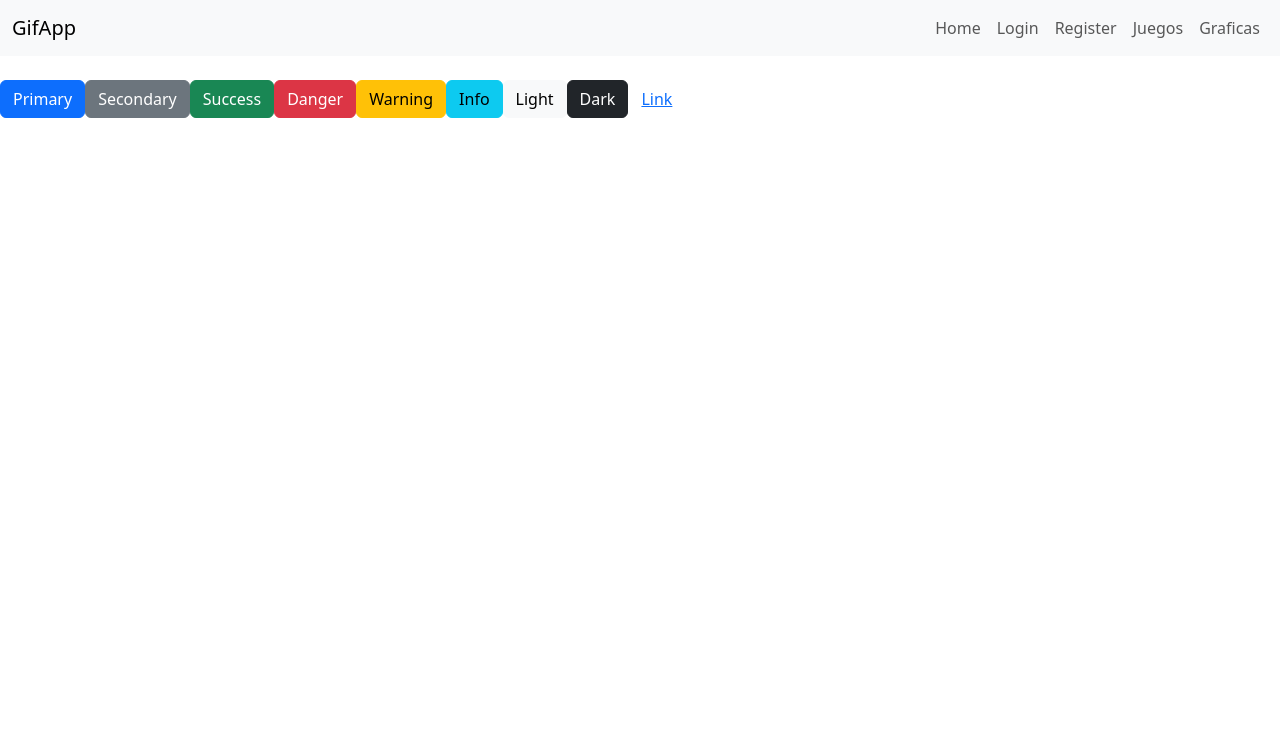
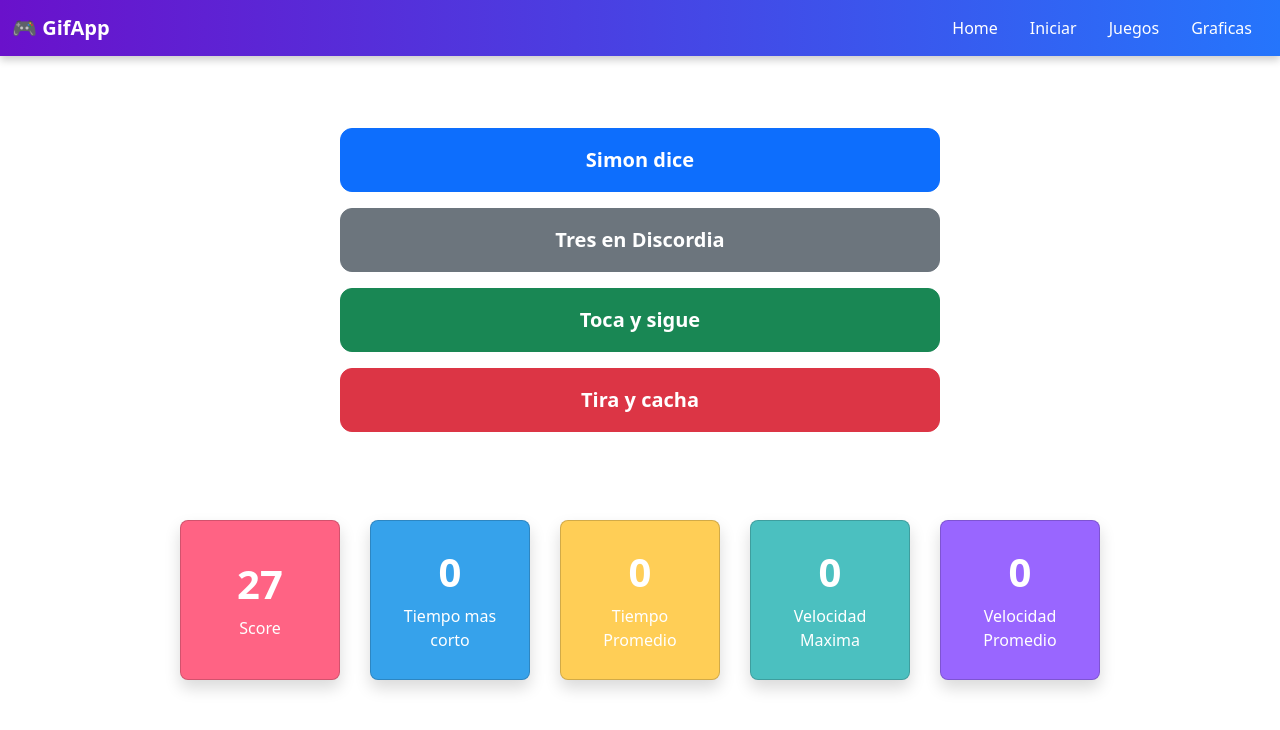
Before and after one commit to FernandoRamirezCruz/famex, a Vue app: page /games in a window 1280 px wide. Shown: the top 730 px of the page. Built offline with nearby package versions, Linux system fonts and the light colour scheme.

Commit message:
graficas, juegos casi finalizados

```diff
--- a/public/index.html
+++ b/public/index.html
@@ -15,7 +15,8 @@
     <noscript>
       <strong>We're sorry but <%= htmlWebpackPlugin.options.title %> doesn't work properly without JavaScript enabled. Please enable it to continue.</strong>
     </noscript>
+
     <div id="app"></div>
-    <!-- built files will be auto injected -->
+
   </body>
 </html>
--- a/src/App.vue
+++ b/src/App.vue
@@ -1,21 +1,19 @@
 <script setup>
 import { RouterLink, RouterView } from 'vue-router';
 
-
 const link = [
-  { name: 'Home', path: '/', class: 'nav-link' },
-  { name: 'Login', path: '/login', class: 'nav-link' },
-  { name: 'Register', path: '/register', class: 'nav-link' },
-  { name: 'Juegos', path: '/games', class: 'nav-link' },
-  { name: 'Graficas', path: '/Graphics', class: 'nav-link'}
+  { name: 'Home', path: '/', class: 'nav-link custom-link' },
+  { name: 'Iniciar', path: '/login', class: 'nav-link custom-link' },
+  { name: 'Juegos', path: '/games', class: 'nav-link custom-link' },
+  { name: 'Graficas', path: '/Graphics', class: 'nav-link custom-link' }
 ];
 </script>
 
 <template>
   <div>
-    <nav class="navbar navbar-expand-lg navbar-light bg-light">
+    <nav class="navbar navbar-expand-lg navbar-dark custom-navbar">
       <div class="container-fluid">
-        <RouterLink to="/" class="navbar-brand">GifApp</RouterLink>
+        <RouterLink to="/" class="navbar-brand fw-bold text-white">🎮 GifApp</RouterLink>
         <button
           class="navbar-toggler"
           type="button"
@@ -44,3 +42,40 @@ const link = [
     </div>
   </div>
 </template>
+
+<style scoped>
+/* Fondo con gradiente llamativo */
+.custom-navbar {
+  background: linear-gradient(90deg, #6a11cb 0%, #2575fc 100%);
+  box-shadow: 0 4px 8px rgba(0, 0, 0, 0.2);
+}
+
+/* Estilo para los enlaces */
+.custom-link {
+  color: #fff;
+  margin: 0 0.5rem;
+  transition: all 0.3s ease;
+  font-weight: 500;
+  position: relative;
+}
+
+.custom-link::after {
+  content: "";
+  display: block;
+  width: 0%;
+  height: 2px;
+  background: white;
+  transition: width 0.3s ease;
+  position: absolute;
+  bottom: -4px;
+  left: 0;
+}
+
+.custom-link:hover::after {
+  width: 100%;
+}
+
+.custom-link:hover {
+  color: #ffd700 !important; /* Amarillo dorado al pasar el mouse */
+}
+</style>
--- a/src/views/GamesView.vue
+++ b/src/views/GamesView.vue
@@ -1,15 +1,72 @@
 <template>
-    <button type="button" class="btn btn-primary">Primary</button>
-    <button type="button" class="btn btn-secondary">Secondary</button>
-    <button type="button" class="btn btn-success">Success</button>
-    <button type="button" class="btn btn-danger">Danger</button>
-    <button type="button" class="btn btn-warning">Warning</button>
-    <button type="button" class="btn btn-info">Info</button>
-    <button type="button" class="btn btn-light">Light</button>
-    <button type="button" class="btn btn-dark">Dark</button>
+    <!-- Botones superiores -->
+    <div class="d-flex flex-column align-items-center justify-content-center gap-3 py-5">
+    <div class="w-70 custom-btn-group">
+      <button type="button" class="btn btn-primary w-100 mb-3">Simon dice</button>
+      <button type="button" class="btn btn-secondary w-100 mb-3">Tres en Discordia</button>
+      <button type="button" class="btn btn-success w-100 mb-3">Toca y sigue</button>
+      <button type="button" class="btn btn-danger w-100 mb-3">Tira y cacha</button>
+    </div>
+  </div>
 
-    <button type="button" class="btn btn-link">Link</button>
-</template>
-<script>
+    <!-- Tarjetas tipo contador -->
+    <div class="container mt-4">
+      <div class="row justify-content-center gy-3">
+        <div
+          class="col-6 col-sm-4 col-md-3 col-lg-2 d-flex justify-content-center"
+          v-for="(label, index) in chartData.labels"
+          :key="index"
+        >
+          <div
+            class="card text-center shadow w-100"
+            :style="{ backgroundColor: chartData.colors[index], color: 'white', height: '10rem', maxWidth: '10rem' }"
+          >
+            <div class="card-body d-flex flex-column align-items-center justify-content-center p-3">
+              <div class="display-3 fw-bold">
+                {{ scores[index] || 0 }}
+              </div>
+              <div class="mt-2">
+                {{ label }}
+              </div>
+            </div>
+          </div>
+        </div>
+      </div>
+    </div>
+  </template>
 
-</script>
+  <script>
+  export default {
+    data() {
+      return {
+        chartData: {
+          labels: ['Score', 'Tiempo mas corto', 'Tiempo Promedio', 'Velocidad Maxima','Velocidad Promedio' ],
+          colors: ['#FF6384', '#36A2EB', '#FFCE56', '#4BC0C0','#9966FF'],
+        },
+        scores: [27, 0, 0, 0]
+      };
+    }
+  };
+  </script>
+
+  <style scoped>
+  .card {
+    border-radius: 0.5rem;
+  }
+  .display-3 {
+    font-size: 2.5rem;
+  }
+  .custom-btn-group {
+  width: 70%;
+  max-width: 600px; /* para que no se haga demasiado grande en pantallas grandes */
+  min-width: 280px;
+}
+
+/* Para darle una presencia más estática y uniforme a los botones */
+button.btn {
+  padding: 1rem;
+  font-size: 1.25rem;
+  font-weight: bold;
+  border-radius: 0.75rem;
+}
+  </style>
--- a/src/views/GraphicsView.vue
+++ b/src/views/GraphicsView.vue
@@ -1,49 +1,44 @@
 <template>
-    <div class="container py-5">
-      <div class="row justify-content-center">
-        <div class="col-lg-8">
-          <div class="card shadow-lg border-0">
-            <div class="card-header bg-primary text-white text-center">
-              <h5 class="mb-0">Gráfico de Ventas</h5>
-            </div>
-            <div class="card-body bg-light">
-              <div style="height: 400px;">
-                <LineChart :chartData="chartData" :chartOptions="chartOptions" />
-              </div>
-            </div>
-          </div>
-        </div>
-      </div>
+  <div class="container d-flex justify-content-center align-items-center min-vh-100">
+    <div class="col-12 col-sm-8 col-md-6 col-lg-5 col-xl-4 shadow p-4 rounded bg-white">
+      <Line :chart-data="chartData" :options="chartOptions" />
     </div>
-  </template>
+  </div>
 
+</template>
 
   <script>
-  import LineChart from '@/components/Line.vue'
+  import { Chart as ChartJS, Title, Tooltip, Legend, BarElement, CategoryScale, LinearScale } from 'chart.js'
+  import { defineComponent } from 'vue'
+  import Line from '@/components/Line.vue'
 
-  export default {
+  // Registrar los componentes de ChartJS
+  ChartJS.register(Title, Tooltip, Legend, BarElement, CategoryScale, LinearScale)
+
+  export default defineComponent({
+    name: 'BarChart',
     components: {
-      LineChart
+      Line
     },
     data() {
       return {
+        // Inicialización adecuada de chartData
         chartData: {
-          labels: ['Enero', 'Febrero', 'Marzo'],
+          labels: ['January', 'February', 'March'], // Etiquetas del eje X
           datasets: [
             {
-              label: 'Ventas',
-              data: [40, 55, 75],
-              fill: false,
-              borderColor: 'rgb(75, 192, 192)',
-              tension: 0.1
+              label: 'Dataset Example', // Leyenda del gráfico
+              backgroundColor: '#f87979', // Color de las barras
+              data: [40, 20, 12] // Valores para las barras
             }
           ]
         },
+        // Opciones del gráfico
         chartOptions: {
           responsive: true,
           maintainAspectRatio: false
         }
       }
     }
-  }
+  })
   </script>
```
Also changed, not shown: src/views/ScoresView.vue (added).
